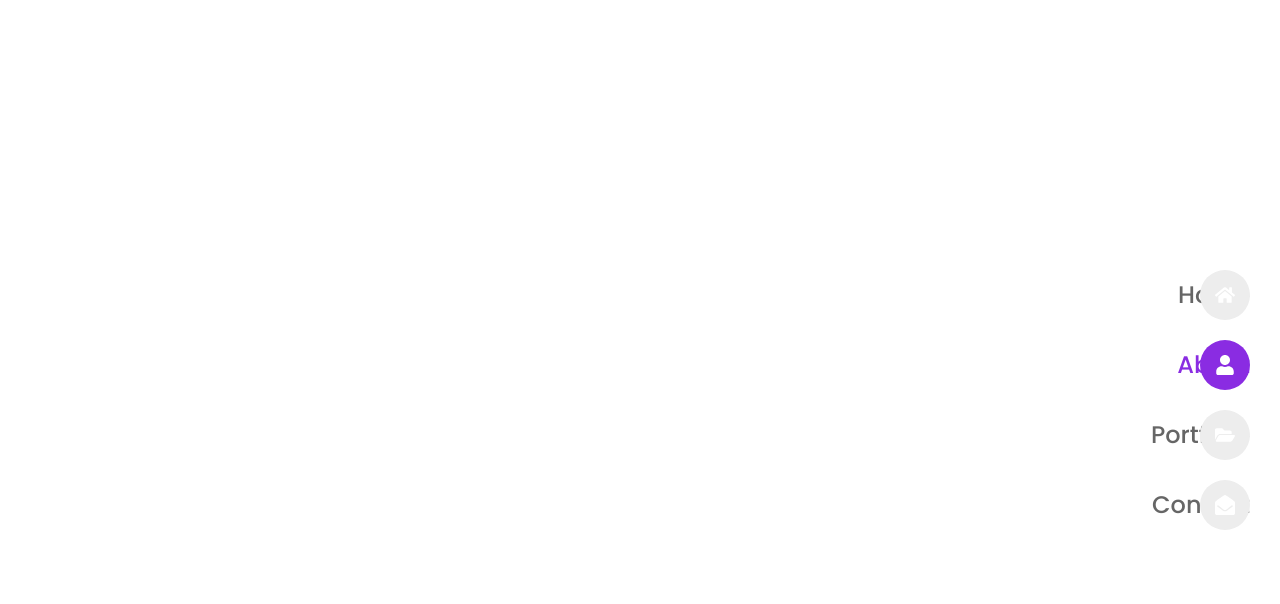
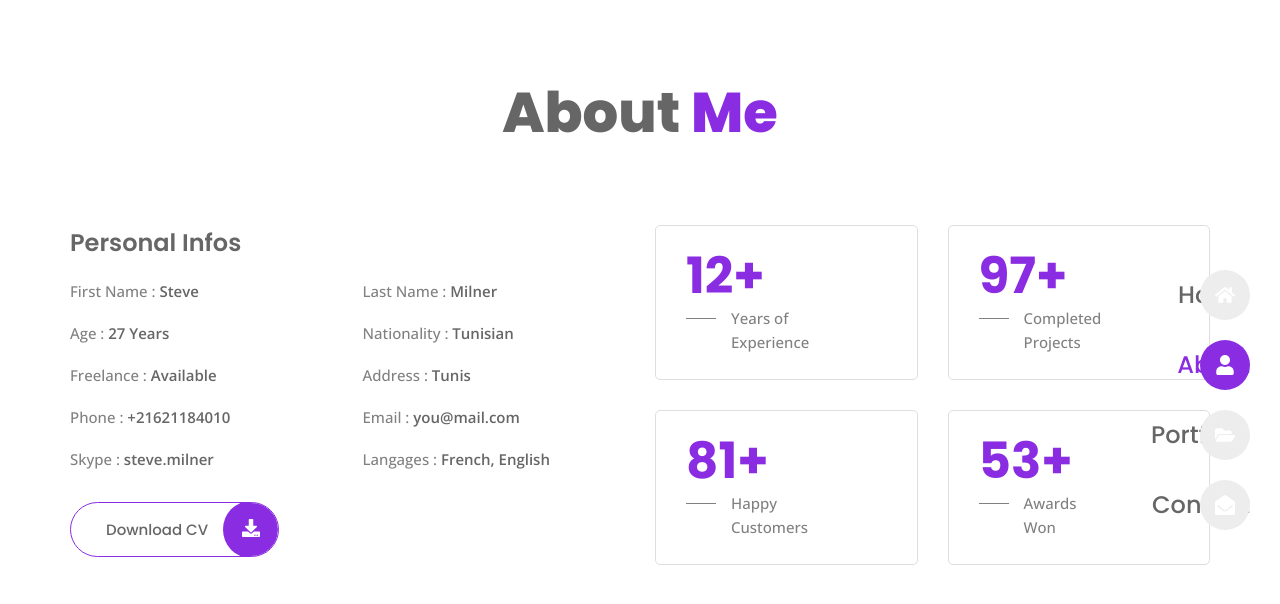
Before and after one commit to sakibhasan997/my-portfolio-website, a React (Vite) app: page /about in a window 1280 px wide. Shown: the top 604 px of the page. Built offline with nearby package versions, Linux system fonts and the light colour scheme.

Commit message:
about section done

```diff
--- a/package.json
+++ b/package.json
@@ -10,6 +10,7 @@
     "preview": "vite preview"
   },
   "dependencies": {
+    "html-react-parser": "^4.0.0",
     "react": "^18.2.0",
     "react-dom": "^18.2.0",
     "react-icons": "^4.9.0",
--- a/src/App.css
+++ b/src/App.css
@@ -87,6 +87,11 @@
 }
 
 /* =====================  REUSABLE CSS ====================== */
+.container {
+    max-width: 1140px;
+    margin-inline: auto;
+}
+
 .grid {
     display: grid;
     gap: 30px;
@@ -94,6 +99,17 @@
 
 .section {
     padding-block: 70px;
+}
+
+.section__title{
+    font-size: var(--big-font-size);
+    font-weight: var(--weight-800);
+    text-align: center;
+    margin-bottom: 70px;
+}
+
+.section__title span {
+    color: var(--first-color);
 }
 
 .button {
--- /dev/null
+++ b/src/components/Info.jsx
@@ -0,0 +1,19 @@
+import React from 'react';
+import {personalInfo} from '../data'
+
+const Info = () => {
+    return (
+        <>
+            {personalInfo.map(({title, description}, index) =>{
+                return(
+                    <li className="info__item" key={index}>
+                        <span className="info__title">{title}</span>
+                        <span className="info__description">{description}</span>
+                    </li>
+                )
+            })}
+        </>
+    );
+};
+
+export default Info;
--- /dev/null
+++ b/src/components/Stats.jsx
@@ -0,0 +1,20 @@
+import React from 'react';
+import { stats } from '../data';
+import parse from 'html-react-parser'
+
+const Stats = () => {
+    return (
+        <>
+            {stats.map(({ no, title }, index) => {
+                return (
+                    <div className="stats__box" key={index}>
+                        <h3 className="stats__no">{no}</h3>
+                        <p className="stats__title">{parse(title)}</p>
+                    </div>
+                )
+            })}
+        </>
+    );
+};
+
+export default Stats;
--- a/src/pages/About/About.css
+++ b/src/pages/About/About.css
@@ -0,0 +1,61 @@
+.about__container,
+.info__list,
+.stats {
+    grid-template-columns: repeat(2, 1fr);
+}
+
+.info__list {
+    row-gap: 20px;
+    margin-bottom: 32px;
+}
+
+.section__subtitle {
+    font-size: var(--h3-font-size);
+    font-weight: var(--weight-600);
+    margin-bottom: 20px;
+}
+
+.info__list .info__title,
+.info__list .info__description {
+    font-size: var(--small-font-size);
+}
+
+.info__list .info__description {
+    color: var(--title-color);
+    font-weight: var(--weight-600);
+}
+
+.stats__box {
+    border: 1px solid var(--border-color);
+    padding: 20px 30px 25px;
+    border-radius: 5px;
+}
+
+.stats__no{
+    color: var(--first-color);
+    font-size: var(--h1-font-size);
+    line-height: 1.2;
+}
+
+.stats__title{
+    font-size: var(--small-font-size);
+    line-height: 1.6;
+    padding-left: 45px;
+    position: relative;
+}
+
+.stats__title::before {
+    content: '';
+    position: absolute;
+    left: 0;
+    top: 25%;
+    width: 30px;
+    height: 1px;
+    background-color: var(--text-color);
+}
+
+.separator{
+    border-top: 1px solid var(--border-color);
+    max-width: 40%;
+    margin: 72px auto 56px;
+}
--- a/src/pages/About/About.jsx
+++ b/src/pages/About/About.jsx
@@ -1,10 +1,37 @@
 import React from 'react';
+import Info from '../../components/Info';
+import {FaDownload} from "react-icons/fa";
+import CV from "../../assets/Sakib Hasan front-end web developer (5).pdf"
+import Stats from '../../components/Stats';
+import './About.css'
 
 const About = () => {
     return (
-        <div>
+        <main className="section container">
+            <section className="about">
+                <h2 className="section__title">
+                    About <span>Me</span>
+                </h2>
 
-        </div>
+                <div className="about__container grid">
+                    <div className="about__info">
+                        <h3 className="section__subtitle">Personal Infos</h3>
+
+                        <ul className="info__list grid">
+                            <Info/>
+                        </ul>
+
+                        <a href={CV} download='' className="button">Download CV <span className="button__icon"><FaDownload/> </span> </a>
+                    </div>
+
+                    <div className="stats grid">
+                        <Stats/>
+                    </div>
+                </div>
+            </section>
+
+            <div className="separator"></div>
+        </main>
     );
 };
 
```
Also changed, not shown: 2 other files (tests, documents, lock files or other folders).
